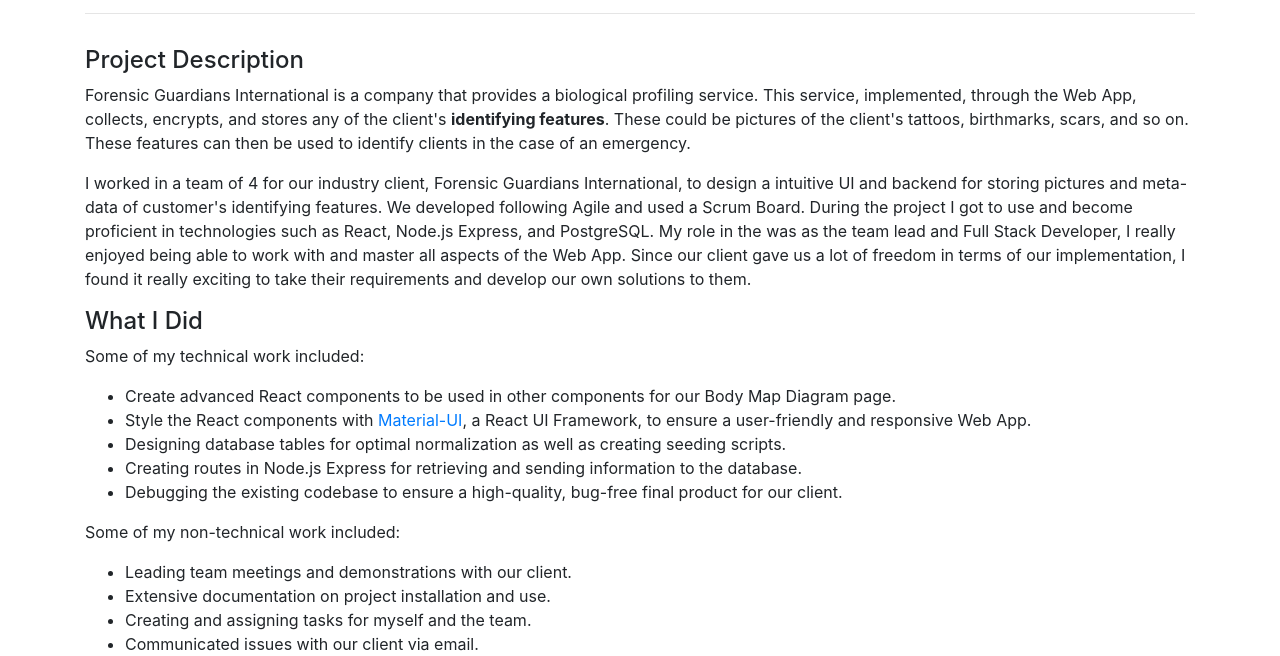
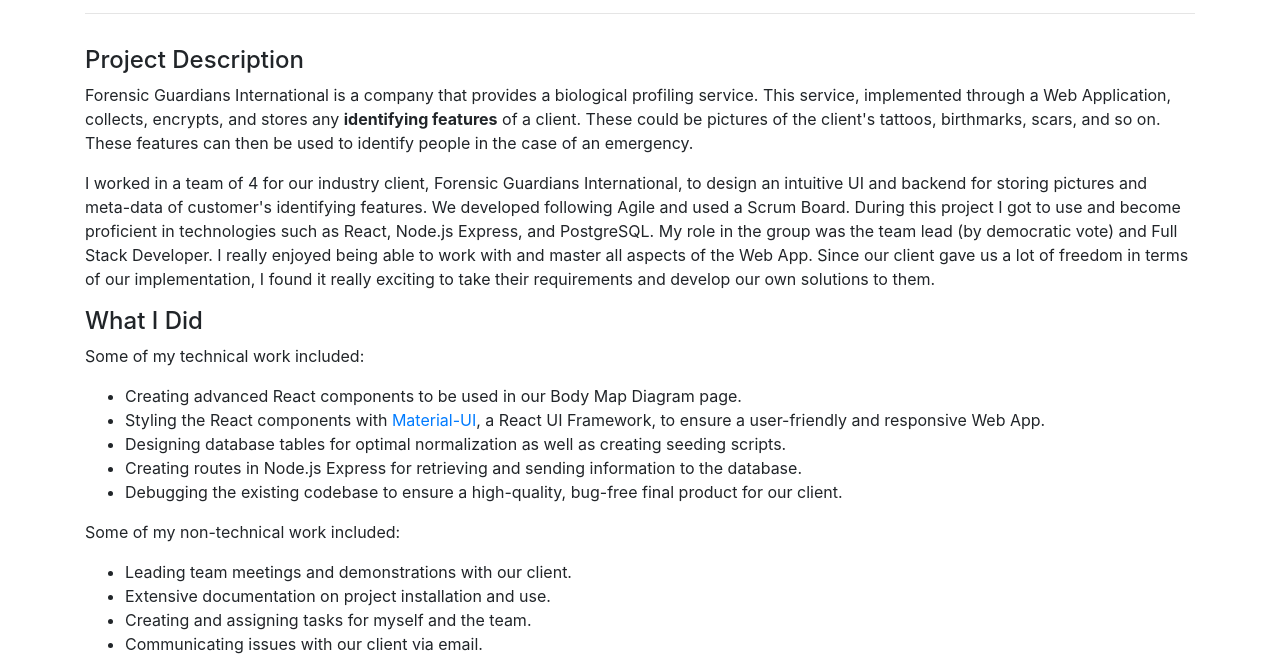
Before and after one commit to wloftus/portfolio-website, a plain HTML site: page portfolio/fgi/index.html in a window 1280 px wide. Shown: the part 145-801 px from the top of the page. Drawn offline with nearby package versions, Linux system fonts and the light colour scheme.

Commit message:
finished fgi section

```diff
--- a/portfolio/fgi/index.html
+++ b/portfolio/fgi/index.html
@@ -87,21 +87,21 @@
         <h4>Project Description</h4>
         <p>
           Forensic Guardians International is a company that provides
-          a biological profiling service. This service, implemented,
-          through the Web App, collects, encrypts, and stores any of
-          the client's <strong>identifying features</strong>. These
+          a biological profiling service. This service, implemented
+          through a Web Application, collects, encrypts, and stores any
+          <strong>identifying features</strong> of a client. These
           could be pictures of the client's tattoos, birthmarks, scars,
-          and so on. These features can then be used to identify clients
+          and so on. These features can then be used to identify people
           in the case of an emergency.
         </p>
         <p>
           I worked in a team of 4 for our industry client, Forensic
-          Guardians International, to design a intuitive UI and backend
+          Guardians International, to design an intuitive UI and backend
           for storing pictures and meta-data of customer's identifying
           features. We developed following Agile and used a Scrum Board.
-          During the project I got to use and become proficient in technologies
-          such as React, Node.js Express, and PostgreSQL. My role in the
-          was as the team lead and Full Stack Developer, I really enjoyed being able to
+          During this project I got to use and become proficient in technologies
+          such as React, Node.js Express, and PostgreSQL. My role in the group
+          was the team lead (by democratic vote) and Full Stack Developer. I really enjoyed being able to
           work with and master all aspects of the Web App. Since our client
           gave us a lot of freedom in terms of our implementation, I found
           it really exciting to take their requirements and develop our
@@ -113,8 +113,8 @@
         <h4>What I Did</h4>
         <p>Some of my technical work included:</p>
         <ul>
-          <li>Create advanced React components to be used in other components for our Body Map Diagram page.</li>
-          <li>Style the React components with <a href="https://material-ui.com/" target="_blank">Material-UI</a>, a React UI Framework, to ensure a user-friendly and responsive Web App.</li>
+          <li>Creating advanced React components to be used in our Body Map Diagram page.</li>
+          <li>Styling the React components with <a href="https://material-ui.com/" target="_blank">Material-UI</a>, a React UI Framework, to ensure a user-friendly and responsive Web App.</li>
           <li>Designing database tables for optimal normalization as well as creating seeding scripts.</li>
           <li>Creating routes in Node.js Express for retrieving and sending information to the database.</li>
           <li>Debugging the existing codebase to ensure a high-quality, bug-free final product for our client.</li>
@@ -124,7 +124,7 @@
           <li>Leading team meetings and demonstrations with our client.</li>
           <li>Extensive documentation on project installation and use.</li>
           <li>Creating and assigning tasks for myself and the team.</li>
-          <li>Communicated issues with our client via email.</li>
+          <li>Communicating issues with our client via email.</li>
         </ul>
       </div>
 
@@ -132,7 +132,7 @@
         <h4>Screenshots and Code Samples</h4>
         <h5>Body Map Page</h5>
         <p>
-          Below is the Body Map page I created for our project. It is implemented using two high-quality diagrams with a Image Map layered
+          Below is the Body Map page I created for our project. It is implemented using two high-quality diagrams with Image Maps layered
           on top. I used a package called <a href="https://www.npmjs.com/package/react-image-mapper" target="_blank">react-image-mapper</a>
           to implement the Image Map in React. The resulting diagram is fully responsive and split into 112 different sections.
         </p>
@@ -146,8 +146,8 @@
         <br/><br/>
         <h5>Body Map Page React Code</h5>
         <p>
-          This is a snippet of the React Component for the Body Map page. Here you can see the two Image Maps imported from the <a href="https://www.npmjs.com/package/react-image-mapper" target="_blank">react-image-mapper</a>
-          package, filled with custom attributes to work with our images. I also use custom components from <a href="https://material-ui.com/" target="_blank">Material-UI</a> to make
+          This is a snippet of the React Component for the Body Map page I created. Here you can see the two Image Maps imported from the <a href="https://www.npmjs.com/package/react-image-mapper" target="_blank">react-image-mapper</a>
+          package, filled with custom attributes to work with our images. I also used custom components from <a href="https://material-ui.com/" target="_blank">Material-UI</a> to make
           sure the page is responsive and clean looking. Finally, at the top, there is the BodyMapModal component I created that will be opened and passed relevant information when any section on the
           diagram is clicked.
         </p>
@@ -155,16 +155,16 @@
         <br/><br/>
         <h5>Express Route</h5>
         <p>
-          This Express Route, called <code>body_features.js</code>, is what we reference in our React Components when we want to Read, Create, or Delete any
+          I designed this Express Route, called <code>body_features.js</code>, and referenced it in React Components when I wanted to Read, Create, or Delete any
           identifying features. I used <a href="http://knexjs.org/" target="_blank">Knex.js</a>, a SQL query builder, to communicate with our database.
-          Using Express Routing creates a nice interface for me to use in React as well as providing code reuse.
+          By using Express Routing, I take advantage of code reuse and create a nice interface to work with.
         </p>
         <img src="./imgs/express_route1.png" width="45%" height="45%" class="img-fluid modal-img" alt="Express Route Snippet Part 1">
         <img src="./imgs/express_route2.png" width="45%" height="45%" class="img-fluid modal-img" alt="Express Route Snippet Part 2">
         <br/><br/>
         <h5>Database Script</h5>
         <p>
-          This is an example of one of the database scripts I used for creating the <code>body_features</code> table. The script is re-runnable and won't
+          This is an example of one of the database scripts I created for making the <code>body_features</code> table. The script is re-runnable and won't
           break if the table already exists. When writing the script, I first wrote it in SQL to better visualize what I wanted. I left the SQL version of the script
           as a comment, in case future developers have trouble reading the JavaScript. This script also uses <a href="http://knexjs.org/" target="_blank">Knex.js</a>.
         </p>
```
